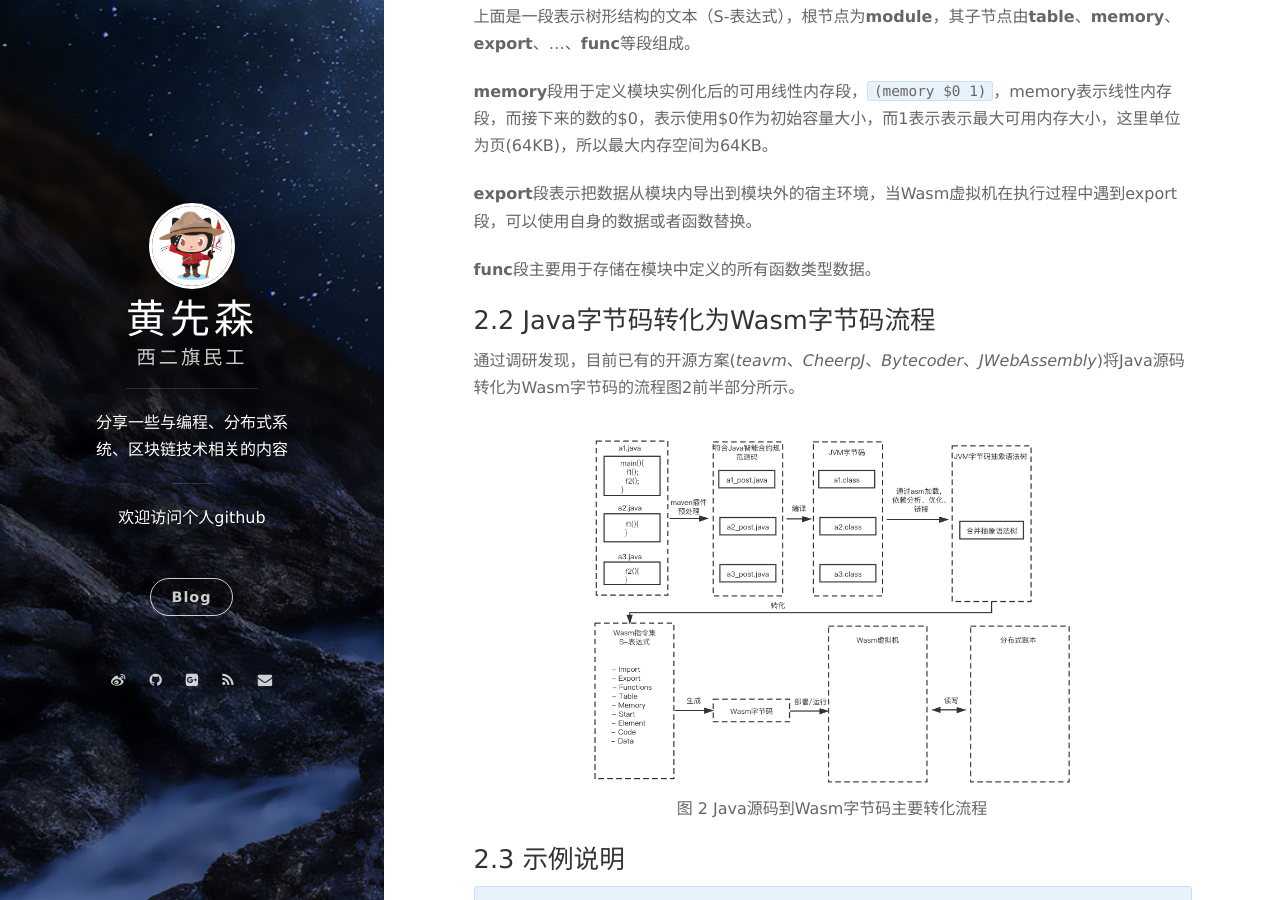
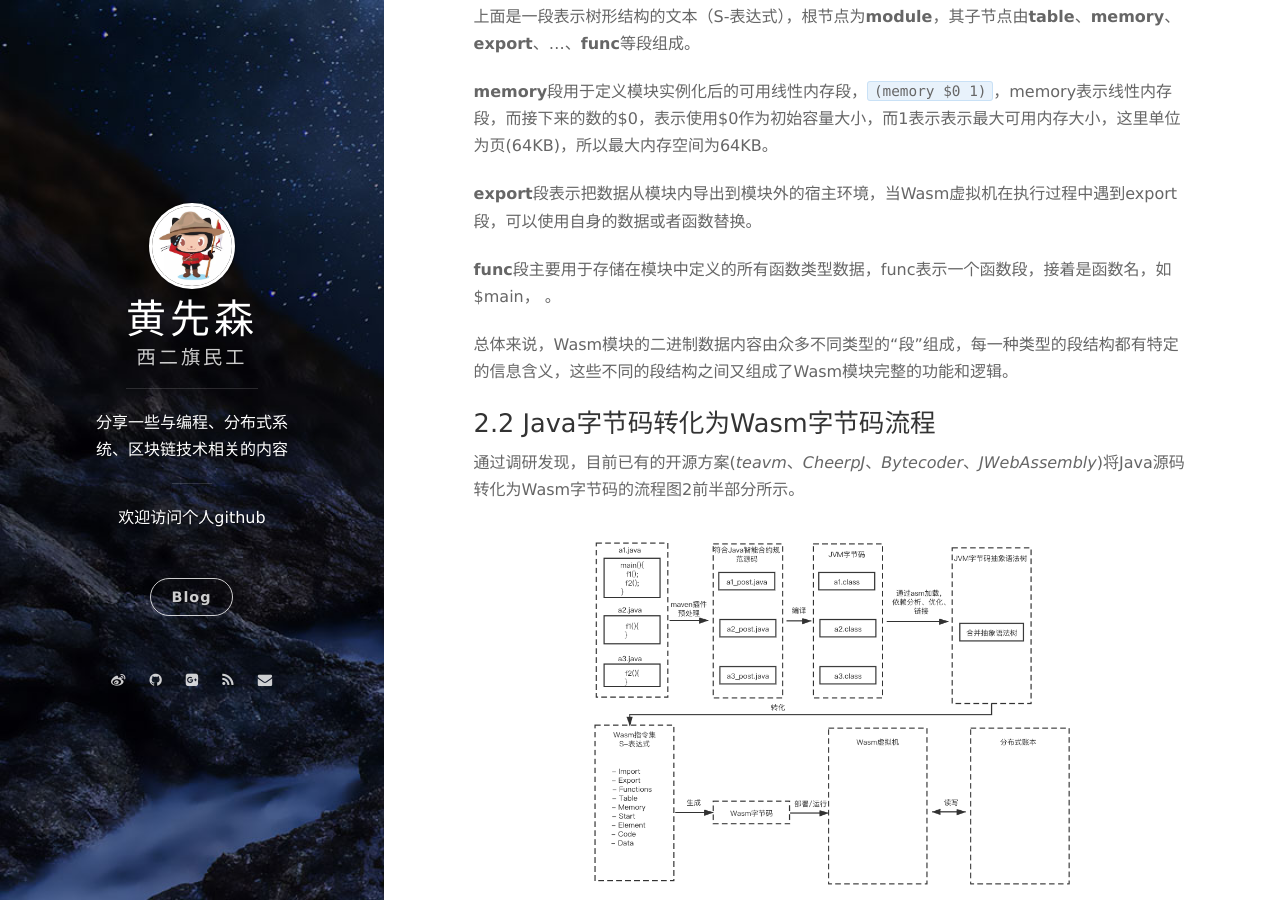
Before and after one commit to berryjam/berryjam.github.io, a Jekyll site: the page built from _posts/2020-07-06-Java智能合约实现探索.md, in a window 1280 px wide and 900 px high, scrolled down 2652 px. Built offline with Jekyll 4.4.1, drawn with Linux system fonts in a browser that asks for light colours; nearby versions of some CDN libraries; comment, search, counter and statistics services are not loaded.

Commit message:
Update 2020-07-06-Java智能合约实现探索.md

```diff
--- a/_posts/2020-07-06-Java智能合约实现探索.md
+++ b/_posts/2020-07-06-Java智能合约实现探索.md
@@ -93,7 +93,12 @@ int add(int a,int b) {
 
 **export**段表示把数据从模块内导出到模块外的宿主环境，当Wasm虚拟机在执行过程中遇到export段，可以使用自身的数据或者函数替换。
 
-**func**段主要用于存储在模块中定义的所有函数类型数据。
+**func**段主要用于存储在模块中定义的所有函数类型数据，func表示一个函数段，接着是函数名，如$main， 。
+
+总体来说，Wasm模块的二进制数据内容由众多不同类型的“段”组成，每一种类型的段结构都有特定的信息含义，这些不同的段结构之间又组成了Wasm模块完整的功能和逻辑。
+
+
+
 
 ### 2.2 Java字节码转化为Wasm字节码流程
 
```
